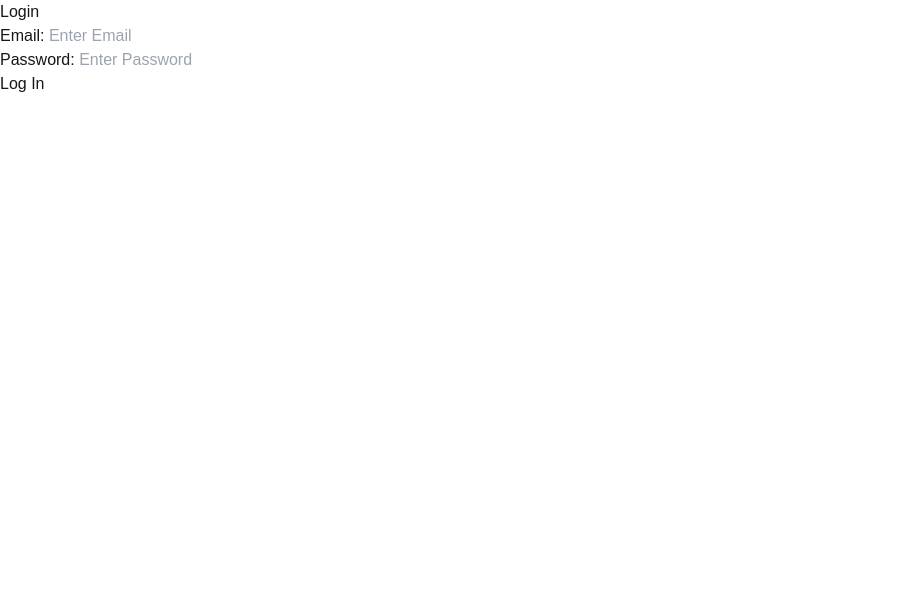
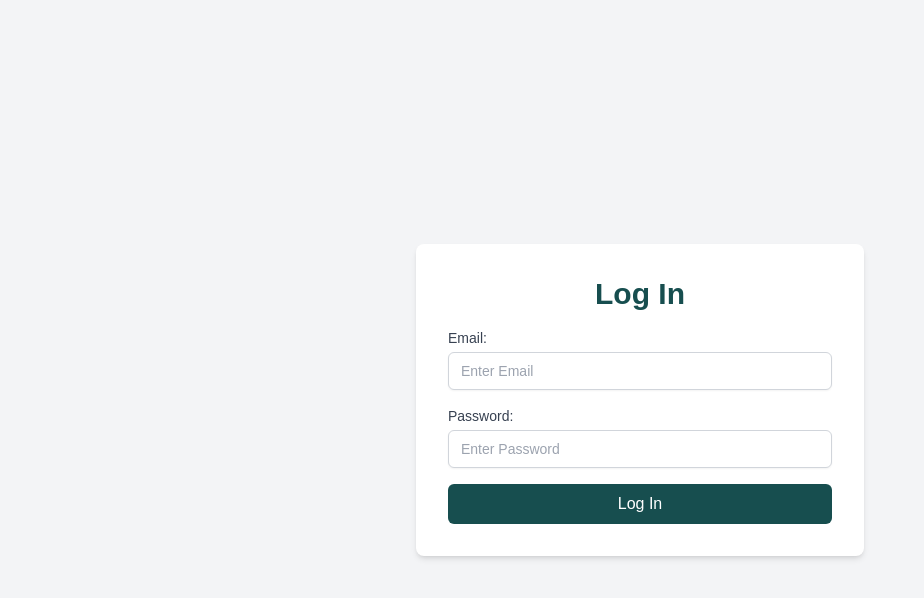
Before and after one commit to mirmohsin0001/next-authentication, a Next.js app: page /logIn in a window 1280 px wide. Shown: the top 598 px of the page, without its empty margins (0-924 px from the left). Built offline with nearby package versions, Linux system fonts and the light colour scheme.

Commit message:
updated styling

```diff
--- a/app/actions/auth.js
+++ b/app/actions/auth.js
@@ -48,6 +48,7 @@ export async function signup(state, formData) {
 
 
 let loginAttempts = 0;
+
 export async function login(state, formData) {
     loginAttempts++
     console.log('Login Attempts: ', loginAttempts);
@@ -76,41 +77,39 @@ export async function login(state, formData) {
             return user
         }).catch((error) => {
             console.log('error', error)
-            console.log('email not found')
         })
 
-    // if (!user) {
-    //     return {
-    //         errors: {
-    //             email: 'User not found',
-    //         },
-    //     }
-    // }
+    if (!user) {
+        console.log('User not found')
+        return {
+            errors: {
+                email: 'User not found',
+            },
+        }
+    }
 
     // 3. Check if the password is correct
     const passwordMatch = await bcrypt.compare(password, user.password)
 
     if (!passwordMatch) {
-        // return {
-        //     errors: {
-        //         password: 'Incorrect password',
-        //     },
-        // }
         console.log('Incorrect Password')
-    }else{
+        return {
+            errors: {
+                password: 'Incorrect password',
+            },
+        }
+    } else {
         console.log('Password Matched')
     }
 
-
-    // 4. Redirect to the dashboard
-    return {
-        user: {
-            mssg: 'Logged in successfully',
-            email: user.email,
-            name: user.name,
-        }
-    }
+    // 4. Set the user's session
+    // state.session.set('user', user)
 
 
-    // redirect('/profile')
+
+
+    // Redirect to the dashboard
+    redirect('/dashboard')
+
+
 }
--- a/app/dashboard/page.js
+++ b/app/dashboard/page.js
@@ -2,7 +2,12 @@ import React from 'react'
 
 const page = () => {
   return (
-    <div>page</div>
+    <div className="min-h-screen bg-gray-100 flex flex-col items-center justify-center p-4">
+      <div className="bg-white shadow-md rounded-lg p-8 max-w-md w-full">
+        <h1 className="text-3xl font-bold text-center mb-4 text-[#174e4f]">Dashboard</h1>
+        <p className="text-gray-700 text-center">Welcome to the dashboard!</p>
+      </div>
+    </div>
   )
 }
 
--- a/app/logIn/page.js
+++ b/app/logIn/page.js
@@ -7,23 +7,41 @@ import { useActionState } from 'react'
 const page = () => {
     const [state, action, pending] = useActionState(login, undefined)
     return (
-        <>
-            <h1>Login</h1>
+        <div className="min-h-screen bg-gray-100 flex flex-col items-center justify-center p-4">
+            <div className="bg-white shadow-md rounded-lg p-8 max-w-md w-full">
+                <h1 className="text-3xl font-bold text-center mb-4 text-[#174e4f]">Log In</h1>
 
-            <form action={action}>
+                <form action={action} className="space-y-4">
                     <div>
-                    <label htmlFor="email">Email: </label>
-                    <input id="email" name="email" type="email" placeholder="Enter Email" />
+                        <label htmlFor="email" className="block text-sm font-medium text-gray-700">Email:</label>
+                        <input
+                            id="email"
+                            name="email"
+                            type="email"
+                            placeholder="Enter Email"
+                            className="mt-1 block w-full px-3 py-2 border border-gray-300 rounded-md shadow-sm focus:outline-none focus:ring-[#174e4f] focus:border-[#174e4f] sm:text-sm"
+                        />
                     </div>
                     <div>
-                    <label htmlFor="password">Password: </label>
-                    <input id="password" name="password" type="password" placeholder='Enter Password' />
+                        <label htmlFor="password" className="block text-sm font-medium text-gray-700">Password:</label>
+                        <input
+                            id="password"
+                            name="password"
+                            type="password"
+                            placeholder="Enter Password"
+                            className="mt-1 block w-full px-3 py-2 border border-gray-300 rounded-md shadow-sm focus:outline-none focus:ring-[#174e4f] focus:border-[#174e4f] sm:text-sm"
+                        />
                     </div>
-                <button disabled={pending} type='submit' >
+                    <button
+                        disabled={pending}
+                        type="submit"
+                        className="w-full bg-[#174e4f] text-white py-2 px-4 rounded-md hover:bg-[#123d3e] focus:outline-none focus:ring-2 focus:ring-offset-2 focus:ring-[#174e4f]"
+                    >
                         {pending ? 'Logging In...' : 'Log In'}
                     </button>
                 </form>
-        </>
+            </div>
+        </div>
     )
 }
 
--- a/app/page.js
+++ b/app/page.js
@@ -4,30 +4,28 @@ import React from "react";
 import { signup } from "./actions/auth";
 import { useActionState } from 'react'
 
-
 export default function Home() {
   const [state, action, pending] = useActionState(signup, undefined)
   return (
-    <div className="grid grid-rows-[20px_1fr_20px] items-center justify-items-center min-h-screen p-8 pb-20 gap-16 sm:p-20 font-[family-name:var(--font-geist-sans)]">
-      <main className="flex flex-col gap-8 row-start-2 items-center sm:items-start">
-        <h1 className="text-4xl font-bold ">UPSC CMS</h1>
-
+    <div className="min-h-screen bg-gray-100 flex flex-col items-center justify-center p-4">
+      <main className="bg-white shadow-md rounded-lg p-8 max-w-md w-full">
+        <h1 className="text-3xl font-bold text-center mb-4 text-[#174e4f]"> Sign Up</h1>
 
         {/* SIGNUP FORM */}
-        <form action={action} className='bg-amber-500 p-8 rounded-lg shadow-lg'>
+        <form action={action} className='space-y-4'>
           <div className="mb-4">
             <label htmlFor="name" className="block text-sm font-medium text-gray-700">Name</label>
-            <input id="name" name="name" placeholder="Name" className="mt-1 block w-full px-3 py-2 border border-gray-300 rounded-md shadow-sm focus:outline-none focus:ring-amber-500 focus:border-amber-500 sm:text-sm" />
+            <input id="name" name="name" placeholder="Enter Name" className="mt-1 block w-full px-3 py-2 border border-gray-300 rounded-md shadow-sm focus:outline-none focus:ring-[#174e4f] focus:border-[#174e4f] sm:text-sm" />
           </div>
-          {state?.errors?.name && <p>{state.errors.name}</p>}
+          {state?.errors?.name && <p className="text-red-500 text-sm">{state.errors.name}</p>}
           <div className="mb-4">
             <label htmlFor="email" className="block text-sm font-medium text-gray-700">Email</label>
-            <input id="email" name="email" type="email" placeholder="Email" className="mt-1 block w-full px-3 py-2 border border-gray-300 rounded-md shadow-sm focus:outline-none focus:ring-amber-500 focus:border-amber-500 sm:text-sm" />
+            <input id="email" name="email" type="email" placeholder="Enter Email" className="mt-1 block w-full px-3 py-2 border border-gray-300 rounded-md shadow-sm focus:outline-none focus:ring-[#174e4f] focus:border-[#174e4f] sm:text-sm" />
           </div>
-          {state?.errors?.email && <p>{state.errors.email}</p>}
+          {state?.errors?.email && <p className="text-red-500 text-sm">{state.errors.email}</p>}
           <div className="mb-4">
             <label htmlFor="password" className="block text-sm font-medium text-gray-700">Password</label>
-            <input id="password" name="password" type="password" className="mt-1 block w-full px-3 py-2 border border-gray-300 rounded-md shadow-sm focus:outline-none focus:ring-amber-500 focus:border-amber-500 sm:text-sm" />
+            <input id="password" name="password" type="password" placeholder="Enter Password" className="mt-1 block w-full px-3 py-2 border border-gray-300 rounded-md shadow-sm focus:outline-none focus:ring-[#174e4f] focus:border-[#174e4f] sm:text-sm" />
           </div>
 
           {/* DISPLAY ERRORS IN PASSWORD */}
@@ -42,7 +40,7 @@ export default function Home() {
             </div>
           )}
 
-          <button disabled={pending} type="submit" className="w-full bg-amber-600 text-white py-2 px-4 rounded-md hover:bg-amber-700 focus:outline-none focus:ring-2 focus:ring-offset-2 focus:ring-amber-500">
+          <button disabled={pending} type="submit" className="w-full bg-[#174e4f] text-white py-2 px-4 rounded-md hover:bg-[#123d3e] focus:outline-none focus:ring-2 focus:ring-offset-2 focus:ring-[#174e4f]">
             {pending ? 'Submitting...' : 'Sign Up'}
           </button>
         </form>
```
Lines whose indentation alone changed are shown as unchanged.
